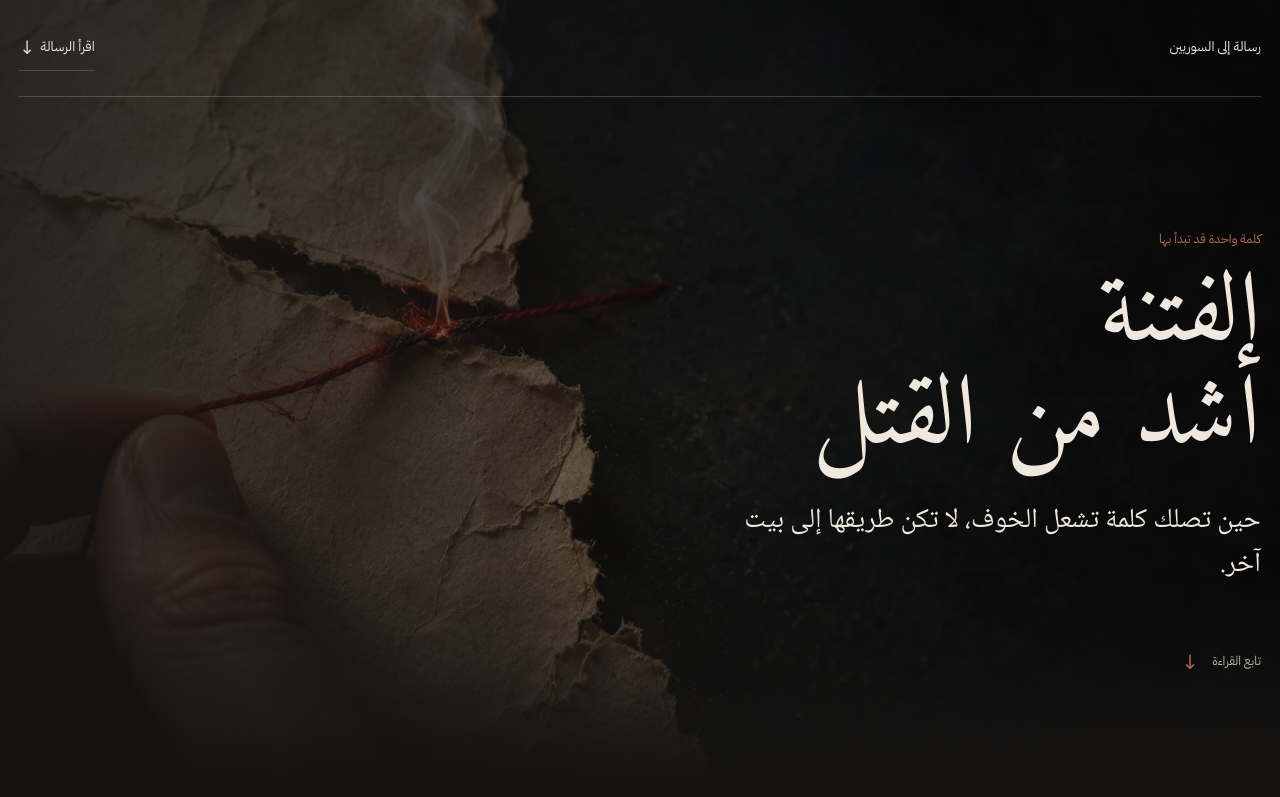
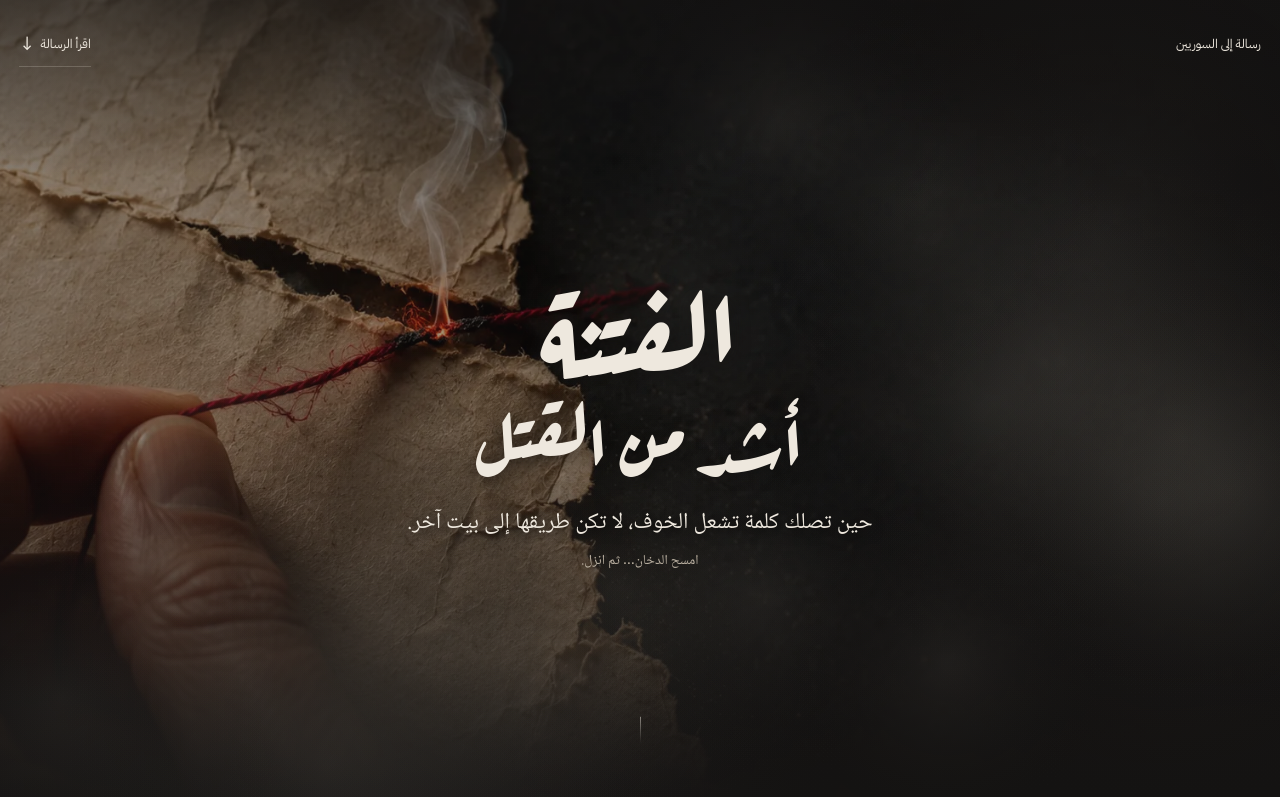
Before and after one commit to Kakramah/fitna-ashadd-min-al-qatl, a plain HTML site: page index.html in a window 1280 px wide. Shown: the top 797 px of the page. Drawn offline with Linux system fonts and the light colour scheme.

Commit message:
feat: اعتماد الافتتاحية الجديدة بلا نار

```diff
--- a/index.html
+++ b/index.html
@@ -15,7 +15,7 @@
   <meta property="og:url" content="https://kakramah.github.io/fitna-ashadd-min-al-qatl/">
   <meta name="twitter:card" content="summary_large_image">
   <link rel="icon" type="image/svg+xml" href="images/eagle-emblem-metal.svg">
-  <link rel="preload" href="fonts/Amiri-Regular.woff2" as="font" type="font/woff2" crossorigin>
+  <link rel="preload" href="fonts/aref-ruqaa-700.woff2" as="font" type="font/woff2" crossorigin>
   <link rel="stylesheet" href="style.css">
   <script src="script.js" defer></script>
 </head>
@@ -24,16 +24,19 @@
   <div class="reading-progress" aria-hidden="true"><span id="readingProgress"></span></div>
 
   <header class="hero" id="top">
+    <div class="hero-stage">
       <img class="hero-image" src="images/hero-thread.webp" width="1672" height="941" alt="يد تمسك خيطاً أحمر عند جمرة صغيرة فوق ورق ممزق" fetchpriority="high">
       <div class="hero-shade" aria-hidden="true"></div>
+      <canvas class="hero-fog" aria-hidden="true"></canvas>
       <div class="hero-top wrap"><span>رسالة إلى السوريين</span><a href="#message">اقرأ الرسالة <span aria-hidden="true">↓</span></a></div>
       <div class="hero-copy wrap">
-      <p class="eyebrow">كلمة واحدة قد تبدأ بها</p>
-      <h1>الفتنة <span>أشد من القتل</span></h1>
+        <h1><span>الفتنة</span> <span>أشد من القتل</span></h1>
         <p class="hero-lead">حين تصلك كلمة تشعل الخوف، لا تكن طريقها إلى بيت آخر.</p>
-      <span class="hero-scroll" aria-hidden="true">تابع القراءة <span>↓</span></span>
+        <p class="hero-hint">امسح الدخان… ثم انزل.</p>
       </div>
+      <span class="hero-cue" aria-hidden="true"></span>
       <div class="hero-edge" aria-hidden="true"></div>
+    </div>
   </header>
 
   <main id="message">
--- a/script.js
+++ b/script.js
@@ -1,5 +1,64 @@
 (() => {
   const reduced = window.matchMedia('(prefers-reduced-motion: reduce)').matches;
+  const fog = document.querySelector('.hero-fog');
+  if (fog && !reduced) {
+    const ctx = fog.getContext('2d');
+    const dpr = Math.min(window.devicePixelRatio || 1, 1.5);
+    const color = (name) => getComputedStyle(document.documentElement).getPropertyValue(name).trim();
+    let width = 0;
+    let height = 0;
+    const paint = () => {
+      const bounds = fog.getBoundingClientRect();
+      width = fog.width = Math.max(1, Math.round(bounds.width * dpr));
+      height = fog.height = Math.max(1, Math.round(bounds.height * dpr));
+      ctx.globalCompositeOperation = 'source-over';
+      ctx.clearRect(0, 0, width, height);
+      ctx.fillStyle = color('--smoke-fill');
+      ctx.fillRect(0, 0, width, height);
+      for (let index = 0; index < 18; index += 1) {
+        const x = Math.random() * width;
+        const y = Math.random() * height;
+        const radius = (.12 + Math.random() * .18) * Math.max(width, height);
+        const cloud = ctx.createRadialGradient(x, y, 0, x, y, radius);
+        cloud.addColorStop(0, color('--smoke-cloud'));
+        cloud.addColorStop(1, color('--smoke-clear'));
+        ctx.fillStyle = cloud;
+        ctx.fillRect(x - radius, y - radius, radius * 2, radius * 2);
+      }
+    };
+    const wipe = (x, y, radius = 56) => {
+      ctx.globalCompositeOperation = 'destination-out';
+      const size = radius * dpr;
+      const brush = ctx.createRadialGradient(x, y, 0, x, y, size);
+      brush.addColorStop(0, color('--smoke-erase'));
+      brush.addColorStop(.65, color('--smoke-erase-soft'));
+      brush.addColorStop(1, color('--smoke-clear'));
+      ctx.fillStyle = brush;
+      ctx.fillRect(x - size, y - size, size * 2, size * 2);
+    };
+    const stroke = (from, to, radius) => {
+      const steps = Math.max(1, Math.ceil(Math.hypot(to[0] - from[0], to[1] - from[1]) / (radius * dpr * .35)));
+      for (let step = 0; step <= steps; step += 1) {
+        wipe(from[0] + (to[0] - from[0]) * step / steps, from[1] + (to[1] - from[1]) * step / steps, radius);
+      }
+    };
+    const point = (event) => {
+      const bounds = fog.getBoundingClientRect();
+      return [(event.clientX - bounds.left) * dpr, (event.clientY - bounds.top) * dpr];
+    };
+    paint();
+    window.addEventListener('resize', paint, { passive: true });
+    let pressed = false;
+    let previous = null;
+    fog.addEventListener('pointerdown', (event) => { pressed = true; previous = point(event); wipe(...previous); });
+    fog.addEventListener('pointermove', (event) => {
+      if (!pressed && event.pointerType !== 'mouse') return;
+      const current = point(event);
+      if (previous) stroke(previous, current, 48);
+      previous = current;
+    });
+    ['pointerup', 'pointercancel', 'pointerleave'].forEach((name) => fog.addEventListener(name, () => { pressed = false; previous = null; }));
+  }
   const progress = document.getElementById('readingProgress');
   if (!reduced && progress) {
     let pending = false;
--- a/style.css
+++ b/style.css
@@ -1,6 +1,7 @@
 @font-face{font-family:Amiri;src:url('fonts/Amiri-Regular.woff2') format('woff2');font-weight:400;font-display:swap}
 @font-face{font-family:NotoNaskh;src:url('fonts/NotoNaskhArabic-VF.woff2') format('woff2');font-weight:400 700;font-display:swap}
 @font-face{font-family:IBMPlex;src:url('fonts/IBMPlexSansArabic-Regular.woff2') format('woff2');font-weight:400;font-display:swap}
+@font-face{font-family:ArefRuqaa;src:url('fonts/aref-ruqaa-700.woff2') format('woff2');font-weight:700;font-display:swap}
 :root{
   --ink:#151413;
   --paper:#eee8de;
@@ -17,6 +18,11 @@
   --light-fade:rgba(238,232,222,0);
   --paper-wash:rgba(238,232,222,.92);
   --focus:#d99b7b;
+  --smoke-fill:rgba(21,20,19,.38);
+  --smoke-cloud:rgba(184,176,159,.08);
+  --smoke-clear:rgba(0,0,0,0);
+  --smoke-erase:rgba(0,0,0,1);
+  --smoke-erase-soft:rgba(0,0,0,.6);
   color-scheme:dark;
 }
 *,*::before,*::after{box-sizing:border-box}
@@ -42,22 +48,28 @@ p{margin-bottom:1.1rem}
 .skip-link:focus{top:1rem}
 .reading-progress{position:fixed;top:0;right:0;left:0;height:3px;z-index:60;pointer-events:none;background:transparent}
 .reading-progress span{display:block;height:100%;background:var(--thread-bright);transform:scaleX(0);transform-origin:right center}
-.hero{position:relative;min-height:min(100svh,960px);isolation:isolate;display:flex;flex-direction:column;justify-content:space-between;overflow:hidden}
-.hero-image,.hero-shade,.hero-edge{position:absolute;inset:0;width:100%;height:100%;z-index:-2}
-.hero-image{object-fit:cover;object-position:center center}
-.hero-shade{z-index:-1;background:linear-gradient(90deg,var(--shade-heavy) 0%,var(--shade-mid) 40%,var(--shade-soft) 74%),linear-gradient(0deg,var(--ink) 0%,transparent 29%)}
-.hero-edge{top:auto;height:15%;z-index:-1;background:linear-gradient(0deg,var(--ink),transparent)}
-.hero-top{padding-block:1.55rem;display:flex;align-items:center;justify-content:space-between;gap:1rem;font-family:IBMPlex,sans-serif;font-size:.84rem;color:var(--paper);border-bottom:1px solid var(--line-dark)}
+.hero{position:relative;height:100svh;min-height:650px;overflow:hidden;background:var(--ink)}
+.hero-stage{position:relative;width:100%;height:100%;overflow:hidden;isolation:isolate}
+.hero-image,.hero-shade,.hero-edge,.hero-fog{position:absolute;inset:0;width:100%;height:100%}
+.hero-image{z-index:0;object-fit:cover;object-position:center center}
+.hero-shade{z-index:1;background:linear-gradient(180deg,var(--shade-mid) 0%,transparent 22%,transparent 54%,var(--shade-heavy) 100%),linear-gradient(90deg,var(--shade-soft),transparent 50%,var(--shade-mid))}
+.hero-fog{z-index:2;touch-action:pan-y;opacity:1;transition:opacity .3s linear}
+.hero-edge{z-index:1;top:auto;height:18%;background:linear-gradient(0deg,var(--ink),transparent);pointer-events:none}
+.hero-top{position:absolute;z-index:5;inset:0 0 auto;padding-block:1.3rem;display:flex;align-items:center;justify-content:space-between;gap:1rem;font-family:IBMPlex,sans-serif;font-size:.78rem;color:var(--paper)}
 .hero-top a{text-decoration:none;border-bottom:1px solid var(--line-dark);padding-block:.3rem;min-height:44px;display:inline-flex;align-items:center;gap:.35rem}
 .hero-top a span{font-size:1.2rem}
-.hero-copy{padding-block:6rem 7.5rem;max-width:1380px}
-.hero-copy>*{max-width:720px}
-.hero h1{font-size:clamp(4.2rem,4vw + 3rem,8.5rem);line-height:1.04;margin:0 0 1.8rem;text-wrap:balance}
-.hero h1 span{display:block;color:var(--paper)}
-.hero-lead{font-size:clamp(1.28rem,1rem + .9vw,1.9rem);line-height:1.6;max-width:550px;margin-bottom:3.4rem}
-.hero-scroll{display:inline-flex;align-items:center;gap:.85rem;font-family:IBMPlex,sans-serif;font-size:.78rem;color:var(--muted)}
-.hero-scroll span{color:var(--thread-bright);font-size:1.3rem;animation:drift 1.8s ease-in-out infinite alternate}
-@keyframes drift{to{transform:translateY(5px)}}
+.hero-copy{position:absolute;z-index:4;top:52%;left:50%;transform:translate(-50%,-50%);text-align:center;pointer-events:none}
+.hero h1{font-family:ArefRuqaa,Amiri,serif;font-weight:700;font-size:clamp(6rem,9.5vw,10.4rem);line-height:1.04;margin:0 auto .9rem;color:var(--paper);text-wrap:balance;text-shadow:0 2px 18px var(--shade-mid)}
+.hero h1 span{display:block;color:inherit}
+.hero h1 span:last-child{font-size:.68em;line-height:1.3}
+.hero-lead{font-size:clamp(1.12rem,.97rem + .65vw,1.42rem);line-height:1.65;max-width:550px;margin:0 auto .4rem;text-shadow:0 2px 14px var(--ink)}
+.hero-hint{font-size:.86rem;color:var(--muted);margin:0}
+.hero-copy h1{animation:hero-write 1.5s .15s cubic-bezier(.2,.7,.2,1) both}
+.hero-lead,.hero-hint{animation:hero-arrive .9s 1.05s ease-out both}
+@keyframes hero-write{from{opacity:0;clip-path:inset(0 0 0 100%);transform:translateY(12px)}to{opacity:1;clip-path:inset(0 0 0 0);transform:none}}
+@keyframes hero-arrive{from{opacity:0;transform:translateY(10px)}to{opacity:1;transform:none}}
+.hero-cue{position:absolute;z-index:3;bottom:clamp(2rem,4vw,3rem);left:50%;width:1px;height:44px;background:linear-gradient(var(--paper),transparent);animation:hero-cue 2.4s ease-in-out infinite}
+@keyframes hero-cue{0%,100%{transform:scaleY(.35);opacity:.3}50%{transform:scaleY(1);opacity:.85}}
 .opening{position:relative;padding-block:clamp(6rem,12vw,11rem) clamp(6rem,10vw,9rem);overflow:hidden}
 .opening::before{content:"";position:absolute;top:0;bottom:0;right:calc(50% - 1px);width:1px;background:linear-gradient(var(--line-dark),transparent 24%,var(--line-dark) 85%,transparent);opacity:.55;pointer-events:none}
 .opening>.reading-col,.opening>.chain{position:relative}
@@ -143,3 +155,6 @@ p{margin-bottom:1.1rem}
 @media (max-width:900px){.hero h1{font-size:clamp(3.65rem,9vw,6.7rem)}.human-layout{grid-template-columns:1fr;gap:1.8rem}.human-copy{justify-self:center;width:min(100%,640px)}.human-photo{width:min(100%,720px);margin-inline:auto}.human-photo::after{background:linear-gradient(0deg,var(--paper) 0%,var(--light-fade) 23%)}.human-photo img{height:460px}.human-photo figcaption{text-align:right}}
 @media (max-width:600px){.wrap,.reading-col,.chain,.decision-stage{width:min(100% - 2rem,640px)}.hero{min-height:100svh}.hero-image{object-position:31% center}.hero-shade{background:linear-gradient(0deg,var(--shade-heavy) 2%,var(--shade-mid) 56%,var(--shade-soft) 100%),linear-gradient(90deg,var(--shade-mid),transparent 80%)}.hero-top{padding-block:1rem}.hero-copy{padding-block:4rem 4.5rem}.hero h1{font-size:clamp(3.4rem,14vw,5.5rem);line-height:1.12}.hero-lead{font-size:1.25rem;line-height:1.55;margin-bottom:1.9rem}.opening{padding-block:5rem}.opening::before{display:none}.opening .reading-col{text-align:right}.chain{margin-top:3rem}.human{padding-block:4.5rem}.human-photo img{height:315px;object-position:36% center}.witness{padding-bottom:4.5rem}.witness .reading-col{padding-top:3.6rem}.decision{padding-block:4.5rem}.decision .reading-col{text-align:right}.decision-stage{min-height:370px;margin-block:2.4rem 1rem}.decision-core{padding-inline:.8rem}.stage-thread{top:53%;width:55%}.closing{min-height:76svh}.closing>img{object-position:30% center}.closing-shade{background:linear-gradient(0deg,var(--shade-heavy) 0%,var(--shade-mid) 50%,transparent 95%)}.closing-copy{padding-block:4rem}.closing h2{font-size:clamp(3rem,12vw,4.7rem)}.footer{padding-top:4rem}}
 @media (prefers-reduced-motion:reduce){html{scroll-behavior:auto}.hero-scroll span{animation:none}.motion-ready .reveal{opacity:1;transform:none;transition:none}.stage-thread{transition:none}.decision-core button{transition:none}.reading-progress{display:none}}
+@media (max-width:900px){.hero h1{font-size:clamp(5.7rem,13vw,8rem)}}
+@media (max-width:600px){.hero{height:100svh;min-height:0}.hero-image{object-position:33% center}.hero-shade{background:linear-gradient(180deg,var(--shade-mid),transparent 26%,var(--shade-mid) 65%,var(--shade-heavy)),linear-gradient(90deg,var(--shade-soft),transparent 60%)}.hero-copy{top:53%;width:min(100% - 2rem,650px);padding:0}.hero h1{font-size:clamp(5.2rem,22vw,6.5rem);line-height:1}.hero h1 span:last-child{font-size:.65em}.hero-lead{font-size:1.08rem;line-height:1.55;max-width:28ch}.hero-hint{font-size:.8rem}.hero-top{padding-block:.9rem}}
+@media (prefers-reduced-motion:reduce){.hero-fog{display:none}.hero-copy h1,.hero-lead,.hero-hint,.hero-cue{animation:none}}
```
Also changed, not shown: evidence/experiment-hero-1440.png (added), evidence/experiment-hero-390.png (added), fonts/OFL-arefruqaa.txt (added), fonts/aref-ruqaa-700.woff2 (added), 1 other file. Lines whose indentation alone changed are shown as unchanged.
